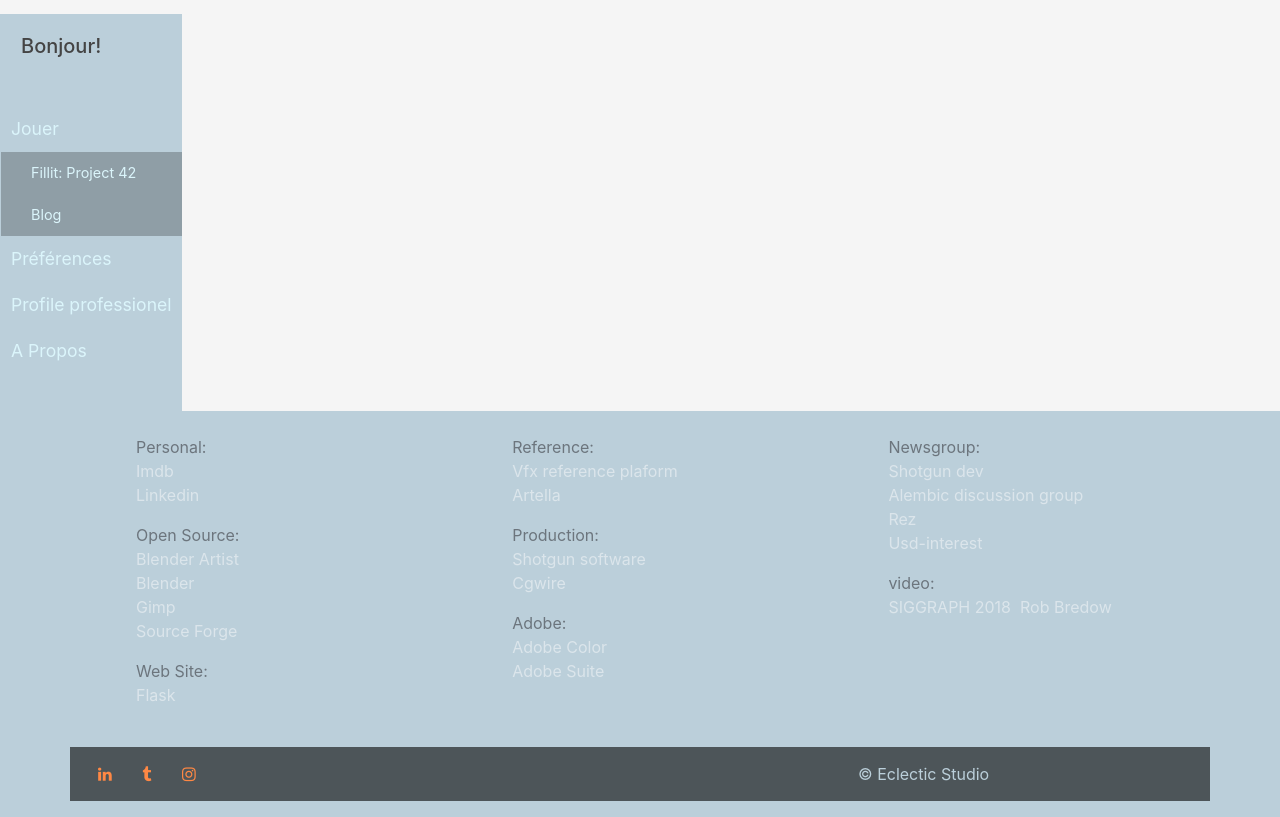
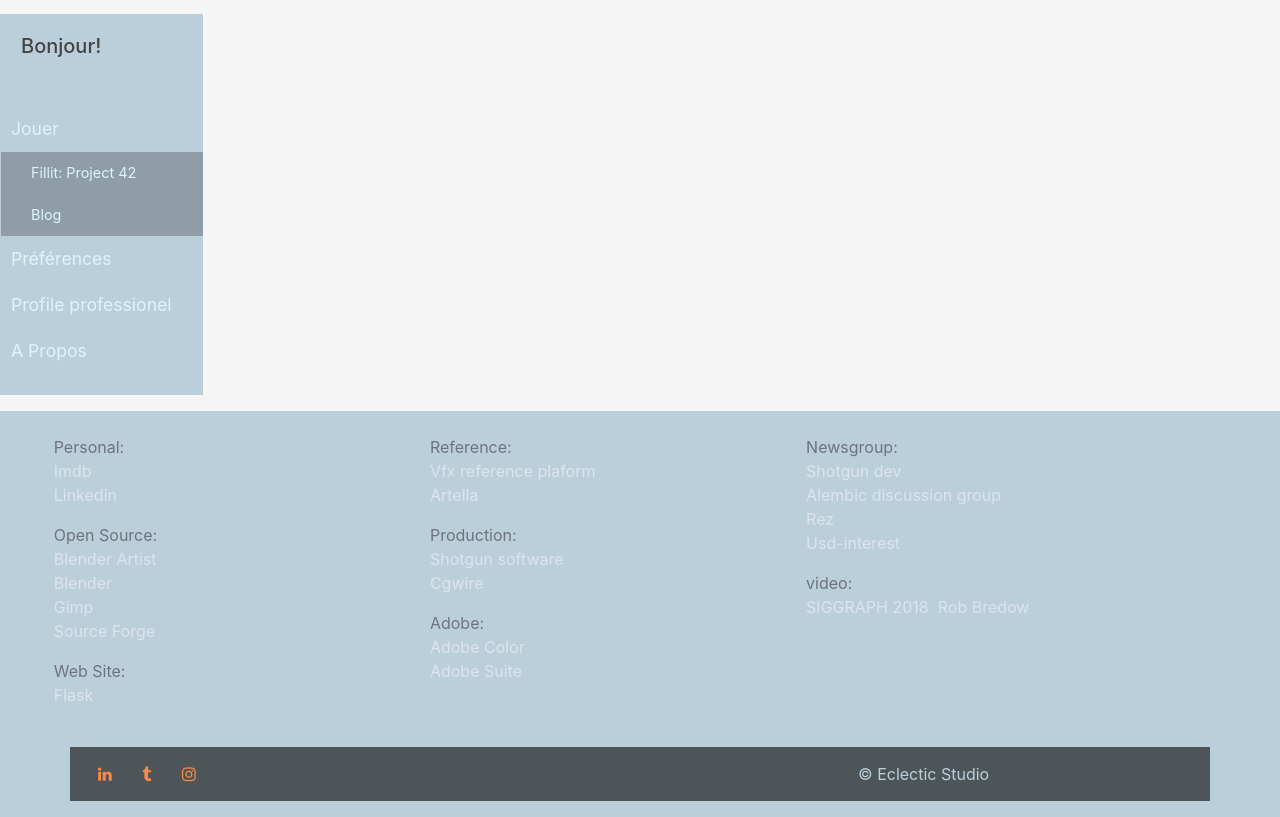
Before and after one commit to erictexier/tetriminos, a Flask app: page / in a window 1280 px wide. Shown: the part 66-883 px from the top of the page. Run offline with Flask 2, Linux system fonts and the light colour scheme; data that the repository does not hold is empty; some libraries are stand-ins or nearby versions.

Commit message:
try to fix

```diff
--- a/erictexier.online/base_site/templates/main/footer.html
+++ b/erictexier.online/base_site/templates/main/footer.html
@@ -1,6 +1,6 @@
 <footer class="footer page-footer font-small bg-steel-light">
-    <div class="container py-4 mr-1">
-        <div class="row">
+    <div class="container ml-5 mr-5 py-4">
+        <div class="row justify-content-center">
             <div class="column" style="float:left;width:33%">
                 <div class="text-muted">
                     <p>Personal:<br />
--- a/erictexier.online/base_site/templates/main/layout.html
+++ b/erictexier.online/base_site/templates/main/layout.html
@@ -21,7 +21,9 @@
         {% include "main/navigation.html" %}
         <main class="container_wrapper">
             <div class="row">
+                <div class="col-md-2 px-0">
                 {% include "main/sidebar.html" %}
+                </div>
                 <div class="col-md-9 mr-0">
                     {% with messages = get_flashed_messages(with_categories=true) %}
                         {% if messages %}
@@ -35,7 +37,7 @@
                     {% block content %}{% endblock %}
                 </div>
             </div>
-            <div id="footer" class="container.fluid">
+            <div id="footer" class="container">
                 {% include "main/footer.html" %}
             </div>
 
```
Also changed, not shown: erictexier.online/base_site/templates/main/navigation_nologo.html (deleted, +0 -32 lines).
